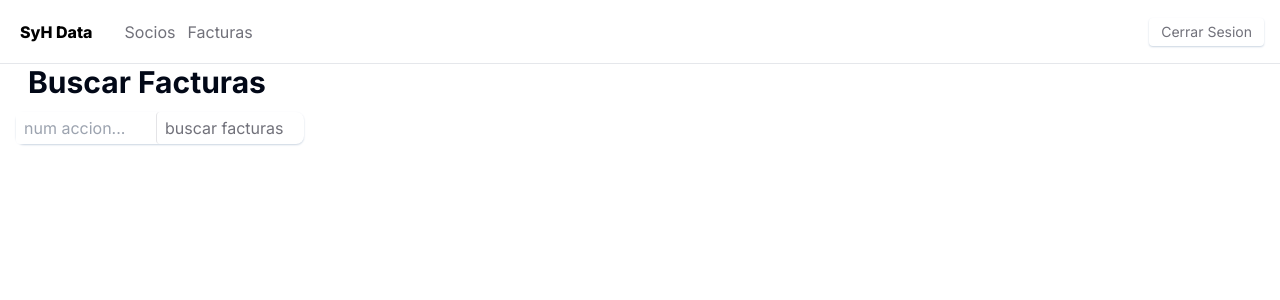
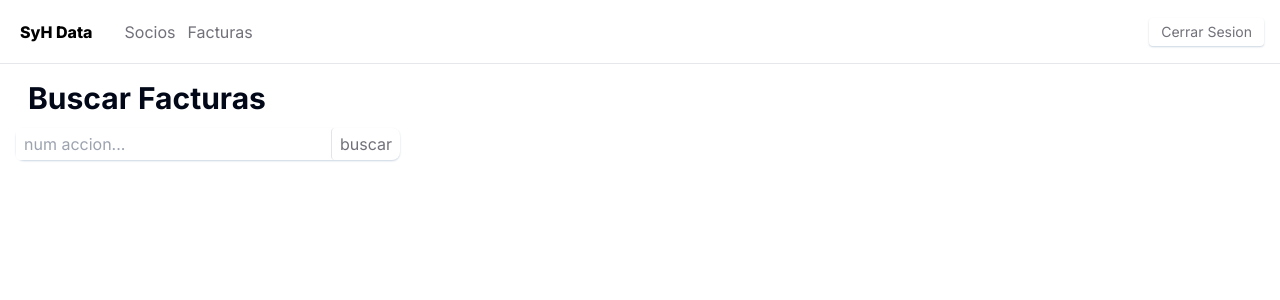
Before and after one commit to Joe-Molina/SyH, a Next.js app: page /facturas in a window 1280 px wide. Shown: the top 300 px of the page. Built offline with nearby package versions, Linux system fonts and the light colour scheme; no server answers; sample sign-in values are in the browser's storage.

Commit message:
correcciones

```diff
--- a/src/app/components/header/BackButton.tsx
+++ b/src/app/components/header/BackButton.tsx
@@ -5,7 +5,7 @@ import React from 'react'
 
 function BackButton() {
   return (
-    <button onClick={() =>  window.history.back()} className="px-4 py-1 bg-zinc-900 text-white rounded-md m-4 hover:scale-105 transition">volver</button>
+    <button onClick={() =>  window.history.back()} className="px-4 py-1 text-zinc-500  rounded-md m-4 hover:scale-105 transition shadow-md border border-zinc-300">volver</button>
   )
 }
 
--- a/src/app/components/header/VerFacturasButton.tsx
+++ b/src/app/components/header/VerFacturasButton.tsx
@@ -42,9 +42,9 @@ const keyPress = (e: any) => {
 
 
   return (
-    <div className='flex text-zinc-500 shadow-sm shadow-slate-300  rounded-lg'>
-      <input onChange={searcher} onKeyDown={keyPress}  className='w-32 mr-3 text-black rounded-sm px-2 py-1 ' type="text" placeholder='num accion...'/>
-      <button onClick={searchFactura} className=' px-2 py-1 border-l border-zinc-200 hover:bg-zinc-200  rounded-sm'> buscar facturas </button>
+    <div className='flex text-zinc-500 shadow-sm shadow-slate-300  rounded-lg justify-between w-96'>
+      <input onChange={searcher} onKeyDown={keyPress}  className=' mr-3 text-black rounded-sm px-2 py-1 w-full' type="text" placeholder='num accion...'/>
+      <button onClick={searchFactura} className=' px-2 py-1 border-l border-zinc-200 hover:bg-zinc-200  rounded-sm'> buscar</button>
     </div>
   )
 }
--- a/src/app/components/socio/searchSocio.tsx
+++ b/src/app/components/socio/searchSocio.tsx
@@ -49,7 +49,6 @@ export const Buscador = (socios: any) => {
                      <nav className=" h-10 flex items-center rounded-sm mb-3">
             <input value={search} onChange={searcher} type="text" placeholder={stwich? 'Introduce una accion': 'Introduce un nombre'} className="h-7 ml-1 p-2 rounded-sm text-zinc-500 shadow-sm shadow-slate-300"/>
             <button className="bg-white py-1 px-2 mx-2 rounded-sm text-sm hover:bg-slate-600 hover:text-white transition text-zinc-500 shadow-sm shadow-slate-300" onClick={handleCLick}> cambiar filtro </button>
-            <VerFacturasButton/>
 
             </nav>
 
@@ -64,14 +63,14 @@ export const Buscador = (socios: any) => {
                    { !stwich?
                    results.map((socio: any) => (
                         <Link className='flex my-2 ' href={`/socios/${socio.codigo}`} key={socio.codigo} onClick={handleCLick2}>
-                            <p className='py-1 px-3 text-sm rounded-md mx-2 font-thin bg-zinc-600 text-zinc-100 shadow-xl w-24 text-center'>{socio.codigo}</p>
+                            <p className='py-1 px-3 text-sm rounded-md mx-2 font-thin bg-zinc-600 text-zinc-100  w-24 text-center'>{socio.codigo}</p>
                             <p className='py-1 px-3 text-sm rounded-md mx-2 shadow-sm hover:bg-gray-200 '>{socio.nombre}</p>
                         </Link>
                     ))
                     :
                     resultsCodigo.map((socio: any) => (
                         <Link className='flex my-2 ' href={`/socios/${socio.codigo}`} key={socio.codigo} onClick={handleCLick2}>
-                            <p className='py-1 px-3 text-sm rounded-md mx-2 font-thin bg-zinc-600 text-zinc-100 shadow-xl w-24 text-center'>{socio.codigo}</p>
+                            <p className='py-1 px-3 text-sm rounded-md mx-2 font-thin bg-zinc-600 text-zinc-100  w-24 text-center'>{socio.codigo}</p>
                             <p className='py-1 px-3 text-sm rounded-md mx-2 shadow-sm hover:bg-gray-200 '>{socio.nombre}</p>
                         </Link>
                     ))
--- a/src/app/components/socio/tab.tsx
+++ b/src/app/components/socio/tab.tsx
@@ -49,7 +49,7 @@ export function TabsDemo( data: any) {
       <div>
       <div className="flex justify-between">
       <Back/>
-      <Link href={"/facturas/" + datos.codigo}  className="px-4 py-2 bg-zinc-900 text-white rounded-md m-4 hover:scale-105 transition" onClick={handleCLick2}>facturas</Link>
+      <Link href={"/facturas/" + datos.codigo}  className="px-4 py-1 text-zinc-500  rounded-md m-4 hover:scale-105 transition shadow-md border border-zinc-300" onClick={handleCLick2}>facturas</Link>
       </div>
                 <TabsList className="grid w-full grid-cols-2">
         <TabsTrigger value="Informacion personal">Informacion personal</TabsTrigger>
--- a/src/app/facturas/[codigo]/page.tsx
+++ b/src/app/facturas/[codigo]/page.tsx
@@ -58,7 +58,8 @@ async function FacturaSocioPage({ params: { codigo } }: { params: { codigo: stri
   return (
     <div className='z-10 overflow-auto m-4 border border-zinc-100 rounded-md mb-3'>
     <Back/>
-     <h2 className='p-3 text-3xl font-bold'>Facturas de {facturas[0]?.nombrecli + codigo}</h2>
+    <h1 className='p-1 px-3 text-3xl font-semibold'>Facturas</h1>
+     <h2 className='p-3 text-3xl font-semibold'>{facturas[0]?.nombrecli + `. (${codigo})`}</h2>
      <Table>
     <TableCaption>Lista de facturas recientes</TableCaption>
     <TableHeader>
--- a/src/app/facturas/page.tsx
+++ b/src/app/facturas/page.tsx
@@ -9,9 +9,9 @@ async function facturasPage() {
 
 
   return (
-    <div className='m-4'>
+    <div className='m-4 mt-20'>
       <h1 className="text-3xl font-bold m-3">Buscar Facturas</h1>
-      <div className='w-72'><VerFacturasButton/></div>
+      <div><VerFacturasButton/></div>
     </div>
   )
 }
```
